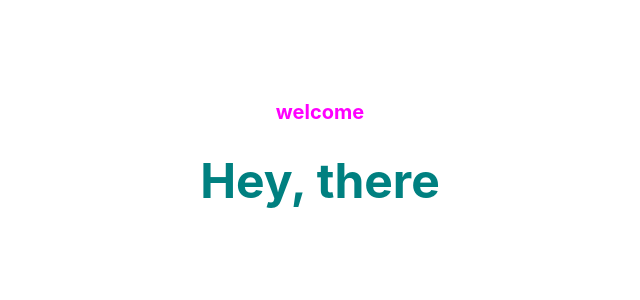
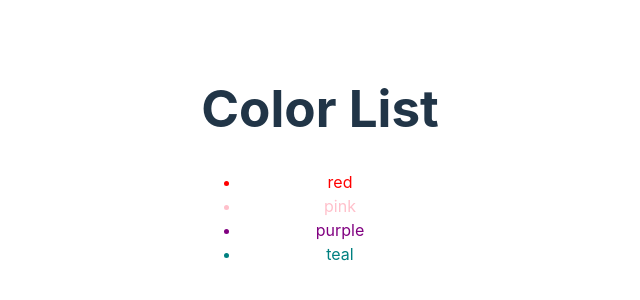
Before and after one commit to tyrex1829/react-locally-vite, a React (Vite) app: page / in a window 1280 px wide. Shown: the part 236-536 px from the top of the page, without its empty margins (320-960 px from the left). Built offline with nearby package versions, Linux system fonts and the light colour scheme.

Commit message:
loops - map function

```diff
--- a/src/App.jsx
+++ b/src/App.jsx
@@ -4,6 +4,7 @@ import Die from './Die';
 import ListPicker from './ListPicker';
 import DoubleDice from './DoubleDice';
 import Heading from './Heading';
+import ColorList from './ColorList';
 import './App.css'
 
 function App() {
@@ -28,8 +29,11 @@ function App() {
       <DoubleDice />
       <DoubleDice /> */}
 
-      <Heading color="magenta" text="welcome" fontSize="20px" />
-      <Heading color="teal" text="Hey, there" fontSize="48px" />
+      {/* <Heading color="magenta" text="welcome" fontSize="20px" />
+      <Heading color="teal" text="Hey, there" fontSize="48px" /> */}
+
+      <ColorList colors={["red", "pink", "purple", "teal"]} />
+
     </div>
   );
 }
--- /dev/null
+++ b/src/ColorList.jsx
@@ -0,0 +1,10 @@
+export default function ColorList({ colors }) {
+    return (
+        <div>
+            <h1>Color List</h1>
+            <ul>
+                { colors.map(color => <li style={{ color }}>{ color }</li>) }
+            </ul>
+        </div>
+    );
+}
```
